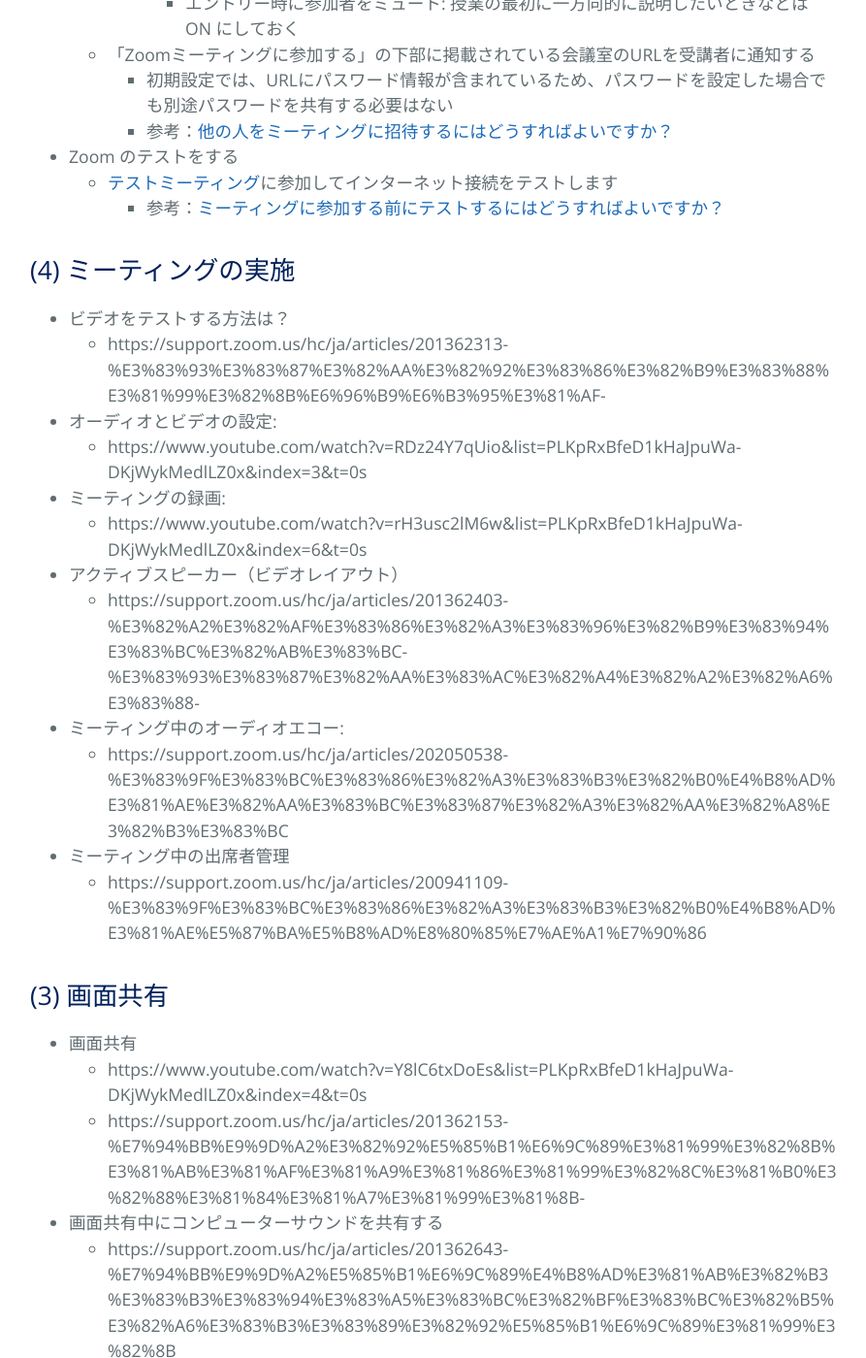
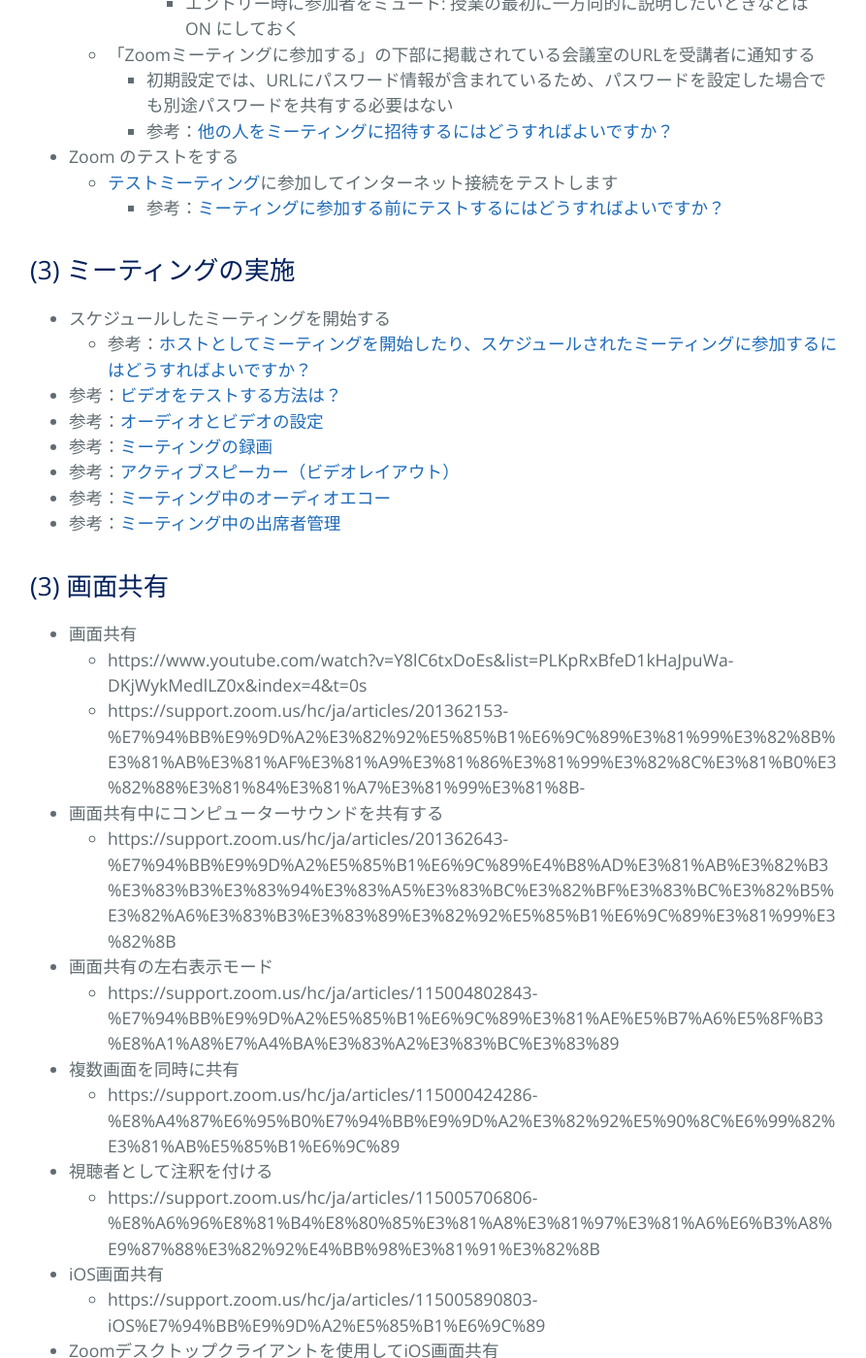
Before and after one commit to kyoto-u/online-edu, a Jekyll site: the page built from b_zoom_own.md, in a window 1280 px wide and 1400 px high, scrolled down 1559 px. Shown: the whole window at 97% size, without its empty margins (193-1086 px from the left). Built offline with Jekyll 4.4.1, drawn with Linux system fonts in a browser that asks for light colours.

Commit message:
Update b_zoom_own.md

```diff
--- a/b_zoom_own.md
+++ b/b_zoom_own.md
@@ -59,19 +59,15 @@ title: {{ site.name }}
     -  参考：[ミーティングに参加する前にテストするにはどうすればよいですか？](https://support.zoom.us/hc/ja/articles/115002262083-ミーティングに参加する前にテストするにはどうすればよいですか-)
 
 
-## (4) ミーティングの実施
-- ビデオをテストする方法は？
-    - https://support.zoom.us/hc/ja/articles/201362313-%E3%83%93%E3%83%87%E3%82%AA%E3%82%92%E3%83%86%E3%82%B9%E3%83%88%E3%81%99%E3%82%8B%E6%96%B9%E6%B3%95%E3%81%AF-
-- オーディオとビデオの設定:
-  -  https://www.youtube.com/watch?v=RDz24Y7qUio&list=PLKpRxBfeD1kHaJpuWa-DKjWykMedlLZ0x&index=3&t=0s
-- ミーティングの録画:
-   - https://www.youtube.com/watch?v=rH3usc2lM6w&list=PLKpRxBfeD1kHaJpuWa-DKjWykMedlLZ0x&index=6&t=0s
-- アクティブスピーカー（ビデオレイアウト）
-    - https://support.zoom.us/hc/ja/articles/201362403-%E3%82%A2%E3%82%AF%E3%83%86%E3%82%A3%E3%83%96%E3%82%B9%E3%83%94%E3%83%BC%E3%82%AB%E3%83%BC-%E3%83%93%E3%83%87%E3%82%AA%E3%83%AC%E3%82%A4%E3%82%A2%E3%82%A6%E3%83%88-
-- ミーティング中のオーディオエコー:
-   - https://support.zoom.us/hc/ja/articles/202050538-%E3%83%9F%E3%83%BC%E3%83%86%E3%82%A3%E3%83%B3%E3%82%B0%E4%B8%AD%E3%81%AE%E3%82%AA%E3%83%BC%E3%83%87%E3%82%A3%E3%82%AA%E3%82%A8%E3%82%B3%E3%83%BC
-- ミーティング中の出席者管理
-    - https://support.zoom.us/hc/ja/articles/200941109-%E3%83%9F%E3%83%BC%E3%83%86%E3%82%A3%E3%83%B3%E3%82%B0%E4%B8%AD%E3%81%AE%E5%87%BA%E5%B8%AD%E8%80%85%E7%AE%A1%E7%90%86
+## (3) ミーティングの実施
+ - スケジュールしたミーティングを開始する
+   - 参考：[ホストとしてミーティングを開始したり、スケジュールされたミーティングに参加するにはどうすればよいですか？](https://support.zoom.us/hc/ja/articles/201362423-ホストとしてミーティングを開始したり-スケジュールされたミーティングに参加するにはどうすればよいですか-)
+  - 参考：[ビデオをテストする方法は？](https://support.zoom.us/hc/ja/articles/201362313-%E3%83%93%E3%83%87%E3%82%AA%E3%82%92%E3%83%86%E3%82%B9%E3%83%88%E3%81%99%E3%82%8B%E6%96%B9%E6%B3%95%E3%81%AF-)
+  - 参考：[オーディオとビデオの設定](https://www.youtube.com/watch?v=RDz24Y7qUio&list=PLKpRxBfeD1kHaJpuWa-DKjWykMedlLZ0x&index=3&t=0s)
+  - 参考：[ミーティングの録画](https://www.youtube.com/watch?v=rH3usc2lM6w&list=PLKpRxBfeD1kHaJpuWa-DKjWykMedlLZ0x&index=6&t=0s)
+  - 参考：[アクティブスピーカー（ビデオレイアウト）](https://support.zoom.us/hc/ja/articles/201362403-%E3%82%A2%E3%82%AF%E3%83%86%E3%82%A3%E3%83%96%E3%82%B9%E3%83%94%E3%83%BC%E3%82%AB%E3%83%BC-%E3%83%93%E3%83%87%E3%82%AA%E3%83%AC%E3%82%A4%E3%82%A2%E3%82%A6%E3%83%88-)
+  - 参考：[ミーティング中のオーディオエコー](https://support.zoom.us/hc/ja/articles/202050538-%E3%83%9F%E3%83%BC%E3%83%86%E3%82%A3%E3%83%B3%E3%82%B0%E4%B8%AD%E3%81%AE%E3%82%AA%E3%83%BC%E3%83%87%E3%82%A3%E3%82%AA%E3%82%A8%E3%82%B3%E3%83%BC)
+  - 参考：[ミーティング中の出席者管理](https://support.zoom.us/hc/ja/articles/200941109-%E3%83%9F%E3%83%BC%E3%83%86%E3%82%A3%E3%83%B3%E3%82%B0%E4%B8%AD%E3%81%AE%E5%87%BA%E5%B8%AD%E8%80%85%E7%AE%A1%E7%90%86)
 
 
 ## (3) 画面共有
```
